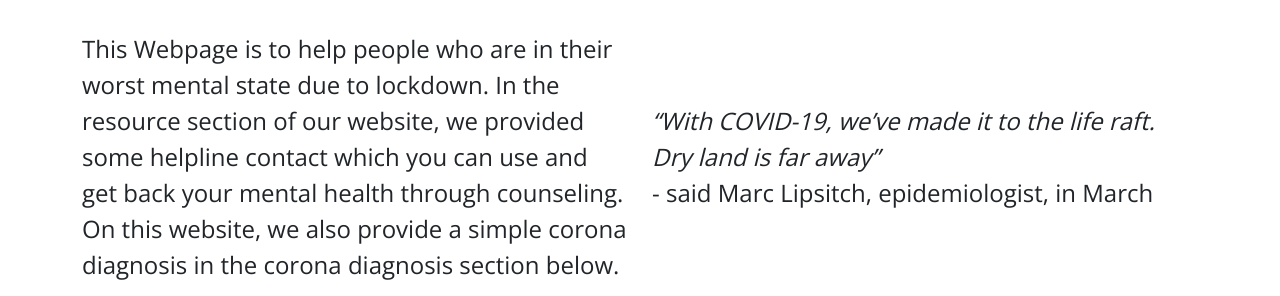
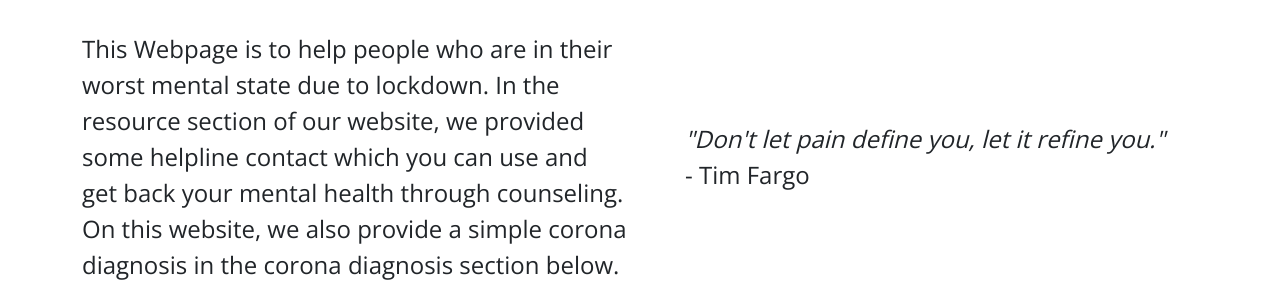
Before and after one commit to abindran-r/starfox-helpdesk, a plain HTML site: page index.html in a window 1280 px wide. Shown: the part 191-487 px from the top of the page. Drawn offline with nearby package versions, Linux system fonts and the light colour scheme.

Commit message:
chnaged quotes

```diff
--- a/index.html
+++ b/index.html
@@ -36,7 +36,7 @@
           </p>
         </div>
         <div class="col d-flex justify-content-center align-items-center ">
-           <blockquote class="ml-6"><i>“With COVID-19, we’ve made it to the life raft. Dry land is far away” </i><br> - said Marc Lipsitch, epidemiologist, in March</blockquote>
+           <blockquote class="ml-6"><i>"Don't let pain define you, let it refine you."</i><br> - Tim Fargo</blockquote>
         </div>
       </div>
     </div>
```
